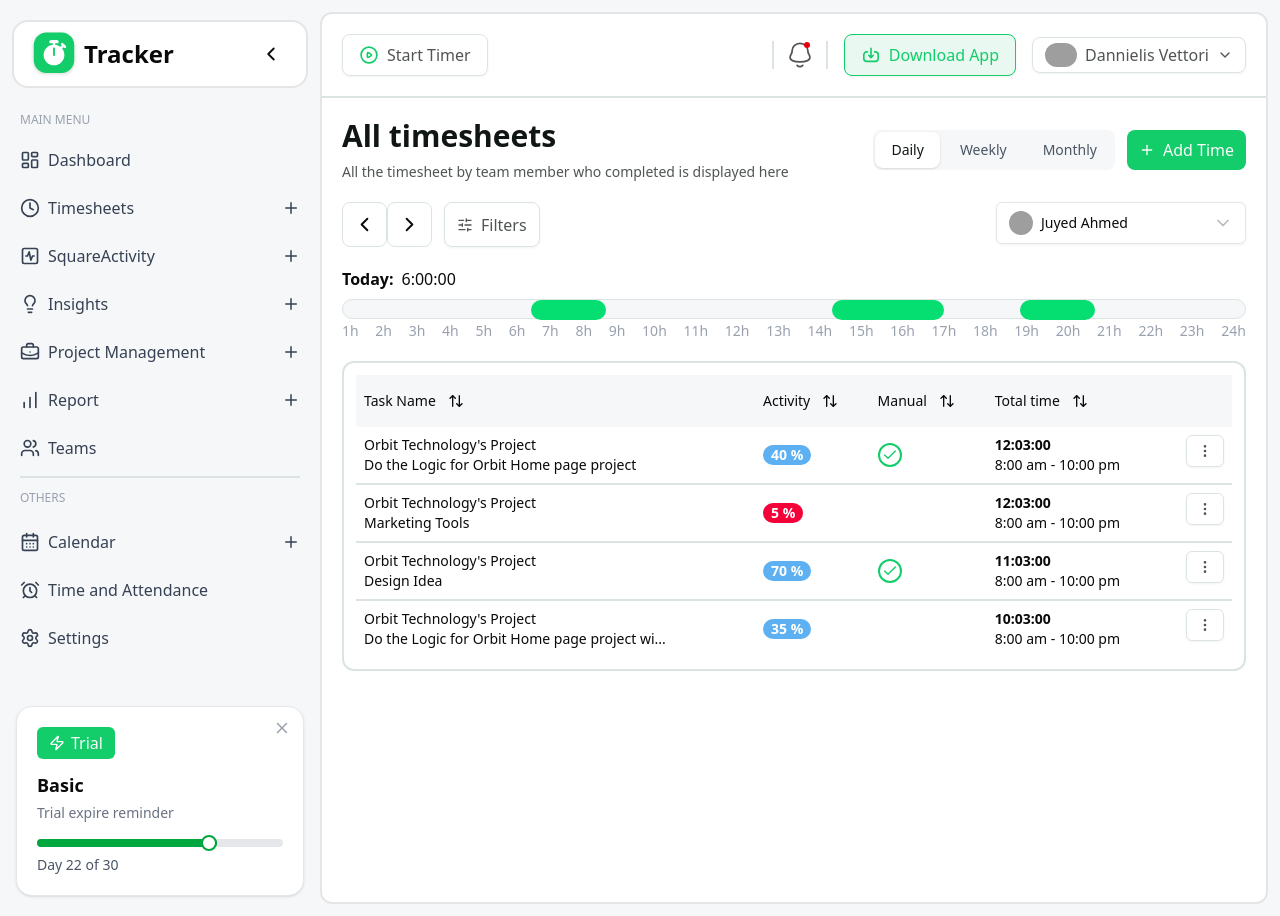
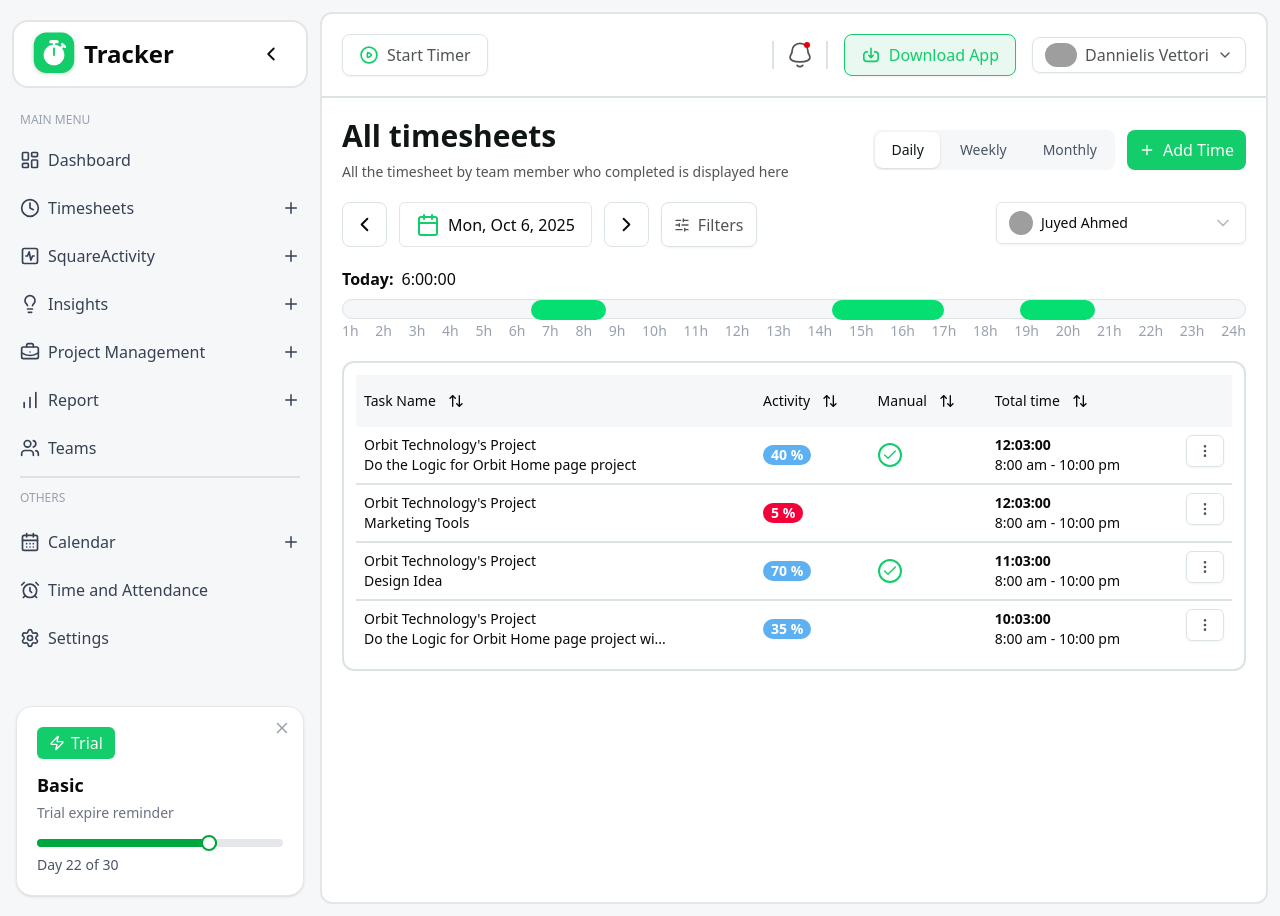
Before and after one commit to rahad-hasan/staff-timetrack-dashboard-new, a Next.js app: page /all-timesheets in a window 1280 px wide. Built offline with nearby package versions, Linux system fonts and the light colour scheme; grey boxes are pictures that could not be loaded.

Commit message:
ADDED - date picker in daily time sheet

```diff
--- a/src/app/(main_layout)/all-timesheets/page.tsx
+++ b/src/app/(main_layout)/all-timesheets/page.tsx
@@ -1,8 +1,9 @@
+/* eslint-disable @typescript-eslint/no-explicit-any */
 "use client";
 import DailyTable from "@/components/AllTimesheets/DailyTable";
 import { Button } from "@/components/ui/button";
-import { ChevronLeft, ChevronRight, Plus, SlidersHorizontal } from "lucide-react";
-import { useState } from "react";
+import { Calendar, ChevronLeft, ChevronRight, Plus, SlidersHorizontal } from "lucide-react";
+import { useCallback, useState } from "react";
 import { Select, SelectContent, SelectItem, SelectTrigger, SelectValue } from "@/components/ui/select";
 import { Input } from "@/components/ui/input";
 import { Avatar, AvatarFallback, AvatarImage } from "@/components/ui/avatar";
@@ -38,6 +39,28 @@ const AllTimeSheets = () => {
         { start: 18, end: 20 }, // Active from 6 PM to 8 PM
     ];
 
+    // date picker
+    const [selectedDate, setSelectedDate] = useState(new Date());
+    const formatDate = (date: any) => {
+        return date.toLocaleDateString('en-US', {
+            weekday: 'short', // Mon
+            month: 'short',   // Oct
+            day: 'numeric',   // 9
+            year: 'numeric',  // 2025
+        });
+    };
+
+    const handleNavigate = useCallback((days:any) => {
+        setSelectedDate(prevDate => {
+            const newDate = new Date(prevDate);
+            // setDate(getDate() + days) moves the date by the specified number of days
+            newDate.setDate(newDate.getDate() + days);
+            return newDate;
+        });
+    }, []);
+
+    const dateDisplay = formatDate(selectedDate);
+
     return (
         <div>
             <div className="flex flex-col sm:flex-row sm:items-center sm:justify-between mb-5">
@@ -69,8 +92,12 @@ const AllTimeSheets = () => {
             <div className=" mb-5 flex justify-between">
                 <div className=" flex gap-3">
                     <div className="flex">
-                        <ChevronLeft size={45} className="border p-2.5 border-borderColor rounded-lg cursor-pointer" />
-                        <ChevronRight size={45} className="border p-2.5 border-borderColor rounded-lg cursor-pointer" />
+                        <ChevronLeft onClick={() => handleNavigate(-1)} size={45} className="border p-2.5 border-borderColor rounded-lg cursor-pointer" />
+                        <div className=" flex items-center gap-2 border rounded-md px-4 mx-3">
+                            <Calendar className=" text-primary" />
+                            <span>{dateDisplay}</span>
+                        </div>
+                        <ChevronRight onClick={() => handleNavigate(1)} size={45} className="border p-2.5 border-borderColor rounded-lg cursor-pointer" />
                     </div>
                     <Button variant={'outline2'}>
                         <SlidersHorizontal className="" /> Filters
```
